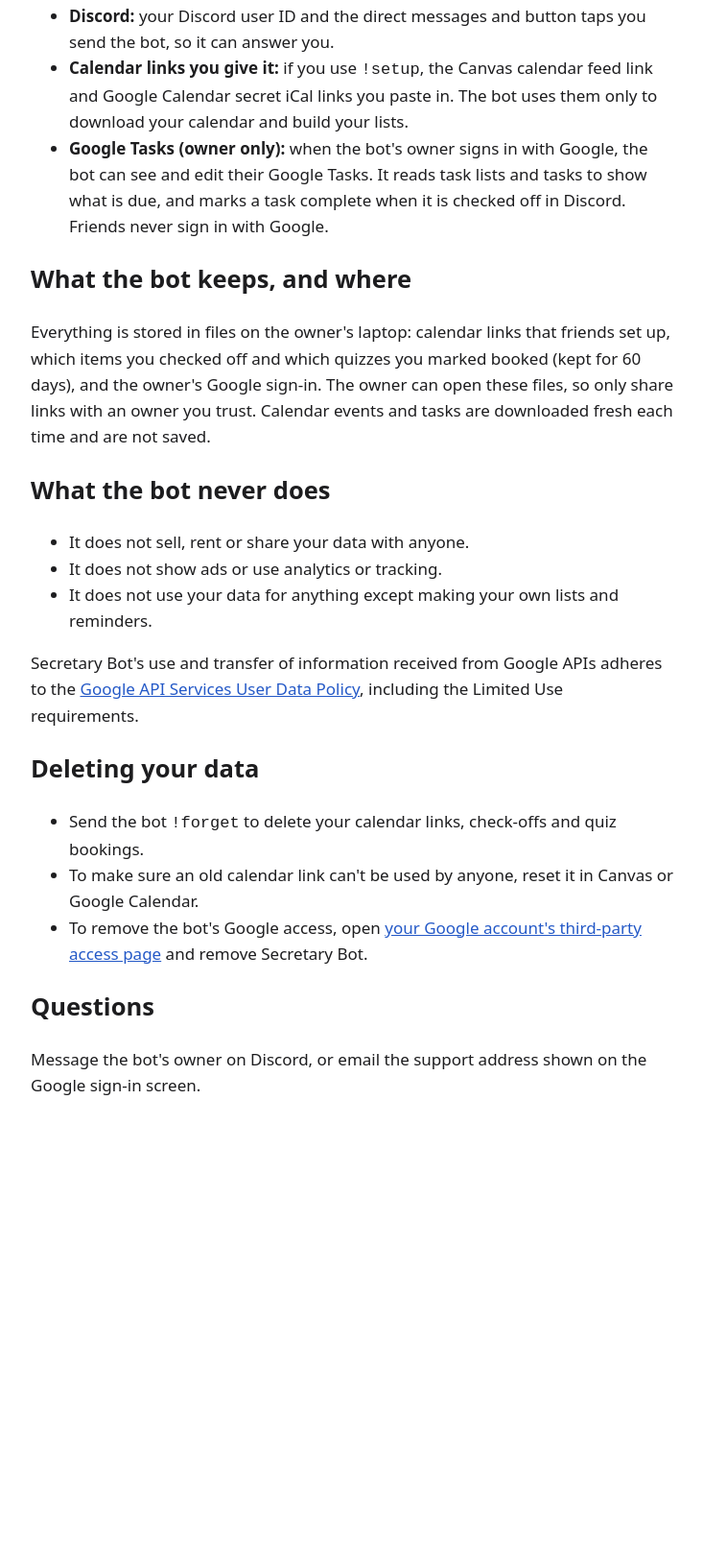
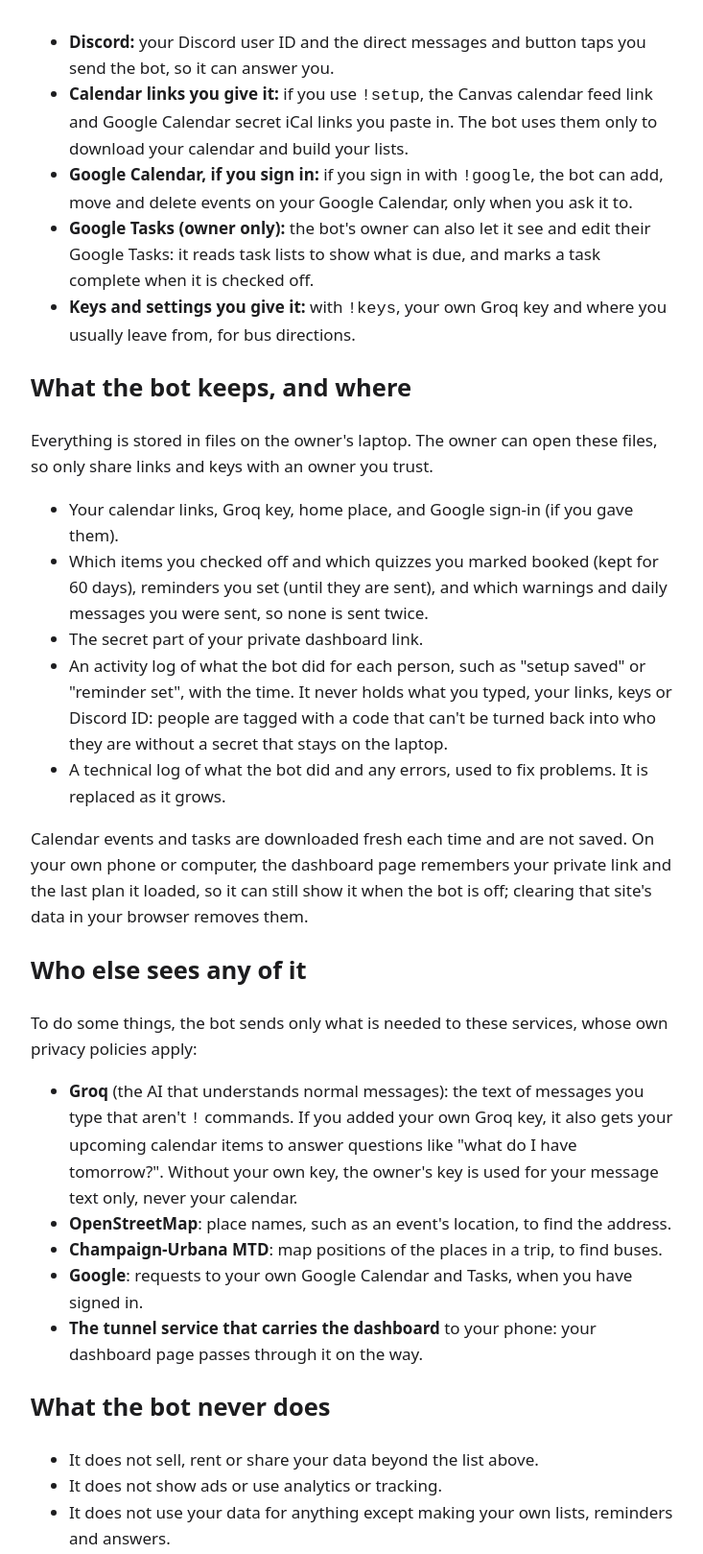
Before and after one commit to landautzou/secretary-bot, a plain HTML site: page privacy.html in a window 1280 px wide. Shown: the part 361-1980 px from the top of the page at 96% size, without its empty margins (272-1005 px from the left). Before the commit the page ends 1586 px from the top, so only its background shows below. Drawn offline with Linux system fonts and the light colour scheme.

Commit message:
Update the privacy policy to match what the bot does now

```diff
--- a/privacy.html
+++ b/privacy.html
@@ -14,13 +14,13 @@
     </nav>
 
     <h1>Privacy policy</h1>
-    <p class="muted">Last updated October 11, 2026</p>
+    <p class="muted">Last updated November 20, 2026</p>
 
     <p>
       Secretary Bot is a personal student project. It runs on its owner's
-      laptop, not on a company server, and is used by the owner and a few
-      friends. This page explains what it reads, what it keeps, and how to
-      delete it.
+      laptop whenever that laptop is on, not on a company server, and is used by
+      the owner and a few friends. This page explains what it reads, what it
+      keeps, who else sees any of it, and how to delete it.
     </p>
 
     <h2>What the bot reads</h2>
@@ -36,29 +36,97 @@
         calendar and build your lists.
       </li>
       <li>
-        <strong>Google Tasks (owner only):</strong> when the bot's owner signs
-        in with Google, the bot can see and edit their Google Tasks. It reads
-        task lists and tasks to show what is due, and marks a task complete when
-        it is checked off in Discord. Friends never sign in with Google.
+        <strong>Google Calendar, if you sign in:</strong> if you sign in with
+        <code>!google</code>, the bot can add, move and delete events on your
+        Google Calendar, only when you ask it to.
+      </li>
+      <li>
+        <strong>Google Tasks (owner only):</strong> the bot's owner can also let
+        it see and edit their Google Tasks: it reads task lists to show what is
+        due, and marks a task complete when it is checked off.
+      </li>
+      <li>
+        <strong>Keys and settings you give it:</strong> with
+        <code>!keys</code>, your own Groq key and where you usually leave from,
+        for bus directions.
       </li>
     </ul>
 
     <h2>What the bot keeps, and where</h2>
     <p>
-      Everything is stored in files on the owner's laptop: calendar links that
-      friends set up, which items you checked off and which quizzes you marked
-      booked (kept for 60 days), and the owner's Google sign-in. The owner can
-      open these files, so only share links with an owner you trust. Calendar
-      events and tasks are downloaded fresh each time and are not saved.
+      Everything is stored in files on the owner's laptop. The owner can open
+      these files, so only share links and keys with an owner you trust.
     </p>
+    <ul>
+      <li>
+        Your calendar links, Groq key, home place, and Google sign-in (if you
+        gave them).
+      </li>
+      <li>
+        Which items you checked off and which quizzes you marked booked (kept
+        for 60 days), reminders you set (until they are sent), and which
+        warnings and daily messages you were sent, so none is sent twice.
+      </li>
+      <li>
+        The secret part of your private dashboard link.
+      </li>
+      <li>
+        An activity log of what the bot did for each person, such as "setup
+        saved" or "reminder set", with the time. It never holds what you typed,
+        your links, keys or Discord ID: people are tagged with a code that
+        can't be turned back into who they are without a secret that stays on
+        the laptop.
+      </li>
+      <li>
+        A technical log of what the bot did and any errors, used to fix
+        problems. It is replaced as it grows.
+      </li>
+    </ul>
+    <p>
+      Calendar events and tasks are downloaded fresh each time and are not
+      saved. On your own phone or computer, the dashboard page remembers your
+      private link and the last plan it loaded, so it can still show it when the
+      bot is off; clearing that site's data in your browser removes them.
+    </p>
+
+    <h2>Who else sees any of it</h2>
+    <p>
+      To do some things, the bot sends only what is needed to these services,
+      whose own privacy policies apply:
+    </p>
+    <ul>
+      <li>
+        <strong>Groq</strong> (the AI that understands normal messages): the
+        text of messages you type that aren't <code>!</code> commands. If you
+        added your own Groq key, it also gets your upcoming calendar items to
+        answer questions like "what do I have tomorrow?". Without your own key,
+        the owner's key is used for your message text only, never your calendar.
+      </li>
+      <li>
+        <strong>OpenStreetMap</strong>: place names, such as an event's
+        location, to find the address.
+      </li>
+      <li>
+        <strong>Champaign-Urbana MTD</strong>: map positions of the places in a
+        trip, to find buses.
+      </li>
+      <li>
+        <strong>Google</strong>: requests to your own Google Calendar and Tasks,
+        when you have signed in.
+      </li>
+      <li>
+        <strong>The tunnel service that carries the dashboard</strong> to your
+        phone: your dashboard page passes through it on the way.
+      </li>
+    </ul>
 
     <h2>What the bot never does</h2>
     <ul>
-      <li>It does not sell, rent or share your data with anyone.</li>
+      <li>It does not sell, rent or share your data beyond the list above.</li>
       <li>It does not show ads or use analytics or tracking.</li>
       <li>
-        It does not use your data for anything except making your own lists and
-        reminders.
+        It does not use your data for anything except making your own lists,
+        reminders and answers.
       </li>
     </ul>
     <p>
@@ -73,8 +141,10 @@
     <h2>Deleting your data</h2>
     <ul>
       <li>
-        Send the bot <code>!forget</code> to delete your calendar links,
-        check-offs and quiz bookings.
+        Send the bot <code>!forget</code> to delete everything it keeps about
+        you: your calendar links, keys, Google sign-in, dashboard link,
+        check-offs, quiz bookings, reminders, the record of messages it sent
+        you, and your activity history.
       </li>
       <li>
         To make sure an old calendar link can't be used by anyone, reset it in
@@ -87,6 +157,10 @@
         >
         and remove Secretary Bot.
       </li>
+      <li>
+        To remove a Groq key you gave it, send <code>!keys</code> and type
+        "remove", or delete the key at console.groq.com.
+      </li>
     </ul>
 
     <h2>Questions</h2>
```
